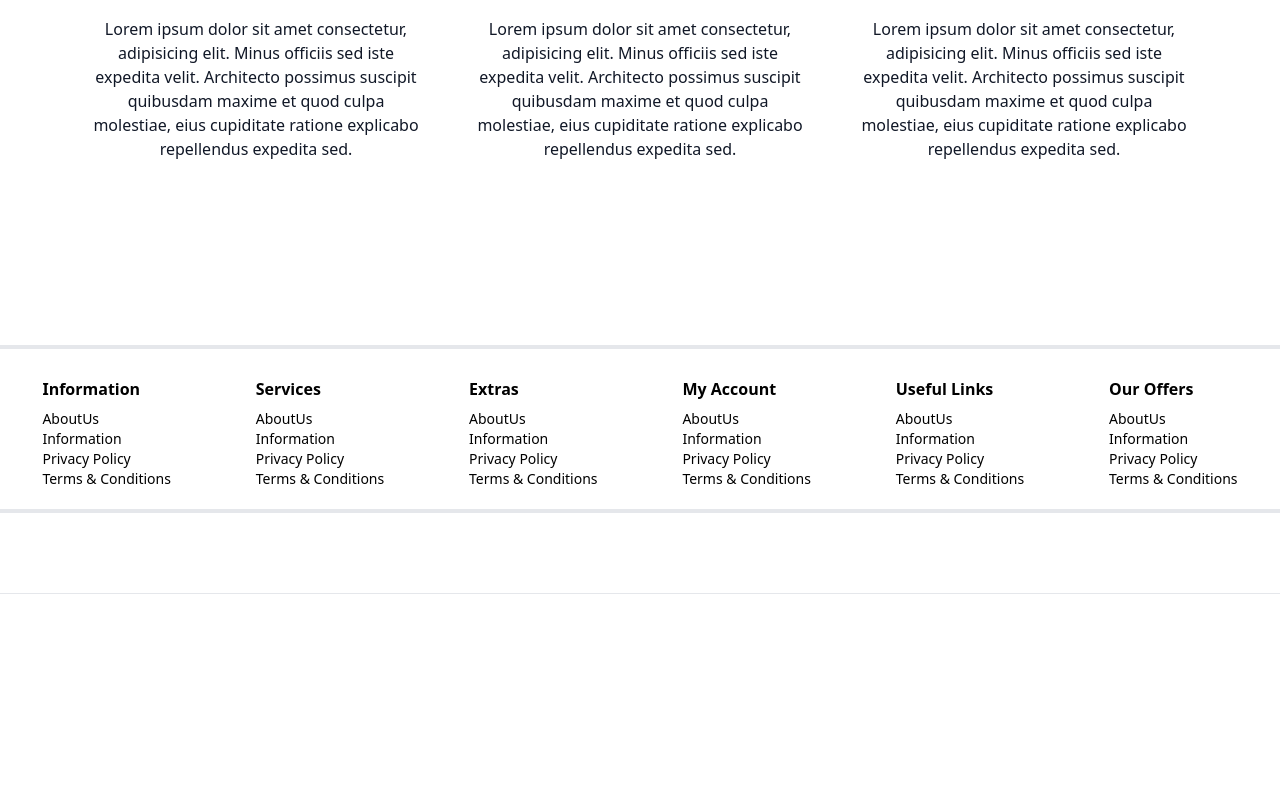
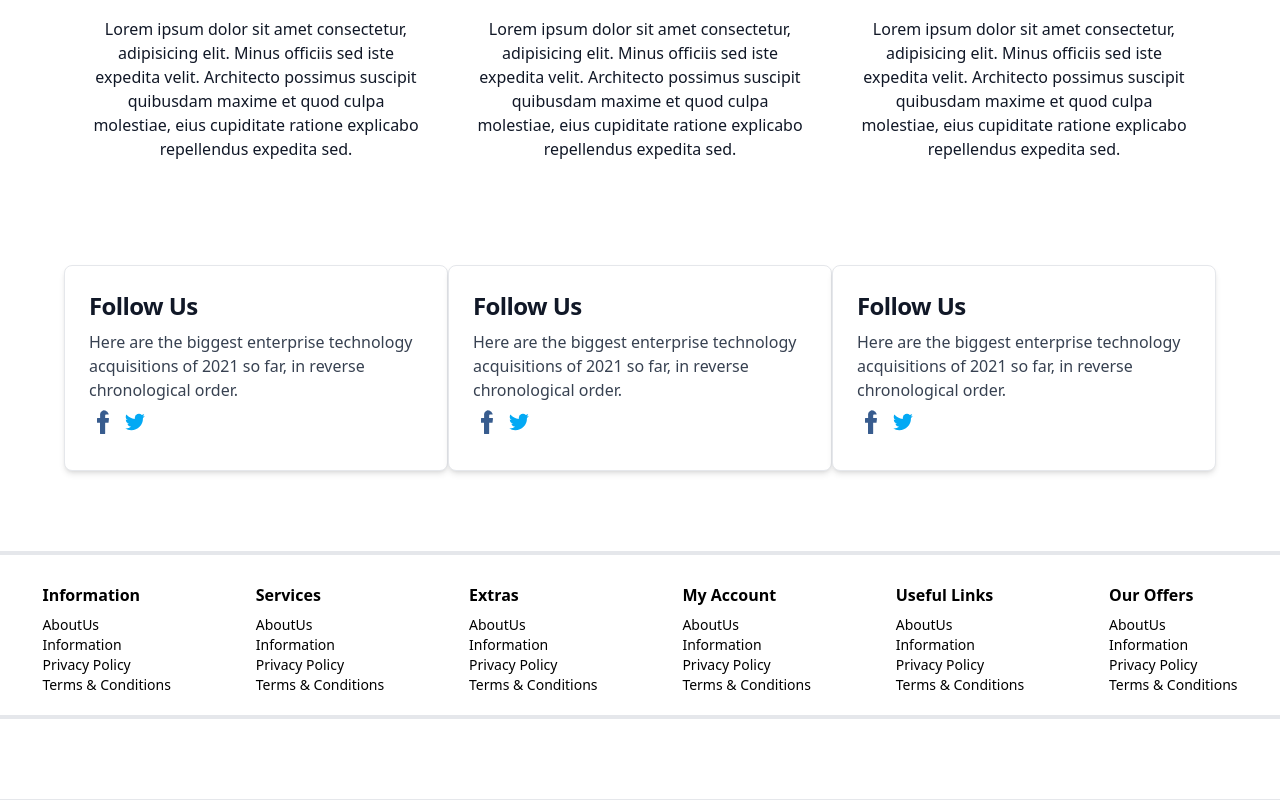
Before and after one commit to HarshitSharma19/project1, a React (Create React App) app in the folder frontend/: page /products in a window 1280 px wide. Shown: the part 2452-3252 px from the top of the page. Before the commit the page ends 3046 px from the top, so only its background shows below. Built offline with nearby package versions, Linux system fonts and the light colour scheme.

Commit message:
resolve error

```diff
--- a/frontend/src/App.jsx
+++ b/frontend/src/App.jsx
@@ -9,6 +9,7 @@ import Products from './Pages/Accessories.jsx'
 import Footer from "./Components/Footer.jsx"
 import MainPage from './Pages/MainPage'
 import AdvCard from "./Components/AdvCard.jsx"
+import FooterDetails from './Components/FooterDetails';
 
 // import FooterDetails from './Components/FooterDetails.jsx'
 
@@ -26,6 +27,7 @@ export default function App() {
 
     </Routes>
     <AdvCard/>
+    <FooterDetails/>
     <Footer/>
 </>
 
--- a/frontend/src/Components/FooterDetails.jsx
+++ b/frontend/src/Components/FooterDetails.jsx
@@ -1,7 +1,7 @@
 import React from 'react'
-// import applfooter from '../Images/facebook.svg'
-// import applfoot from '../Images/twitter.svg'
-
+import applfooter from '../Images/facebook.svg'
+import applfoot from '../Images/twitter.svg'
+import { Link } from 'react-router-dom'
 export default function FooterDetails() {
   return (
     <div style={{
@@ -18,17 +18,17 @@ export default function FooterDetails() {
 }
 function FooterBox(){
     return(
-        <></>
-// <a href="#" class="block p-6 max-w-sm bg-white rounded-lg border border-gray-200 shadow-md hover:bg-gray-100 dark:bg-gray-800 dark:border-gray-700 dark:hover:bg-gray-700">
-//         <h5 class="mb-2 text-2xl font-bold tracking-tight text-gray-900 dark:text-white">Follow Us
-//         </h5>
-//             <p class="font-normal text-gray-700 dark:text-gray-400">Here are the biggest enterprise technology acquisitions of 2021 so far, in reverse chronological order.</p>
-//             <div className='flex'>
-//                 <img className="rounded-t-lg mb-3 font-bold w-3 m-2" src={applfooter} alt="product"/>
-//                 <img className="rounded-t-lg mb-3 font-bold w-5 m-2" src={applfoot} alt="product"/>
-//             </div>
-// </a>
+        <>
+<Link to="#" class="block p-6 max-w-sm bg-white rounded-lg border  shadow-md">
+        <h5 class="mb-2 text-2xl font-bold tracking-tight text-gray-900 dark:text-black">Follow Us
+        </h5>
+            <p class="font-normal text-gray-700 dark:text-gray-400">Here are the biggest enterprise technology acquisitions of 2021 so far, in reverse chronological order.</p>
+            <div className='flex'>
+                <img className="rounded-t-lg mb-3 font-bold w-3 m-2" src={applfooter} alt="product"/>
+                <img className="rounded-t-lg mb-3 font-bold w-5 m-2" src={applfoot} alt="product"/>
+            </div>
+</Link>
+</>
 
-    //
     )
 }
```
